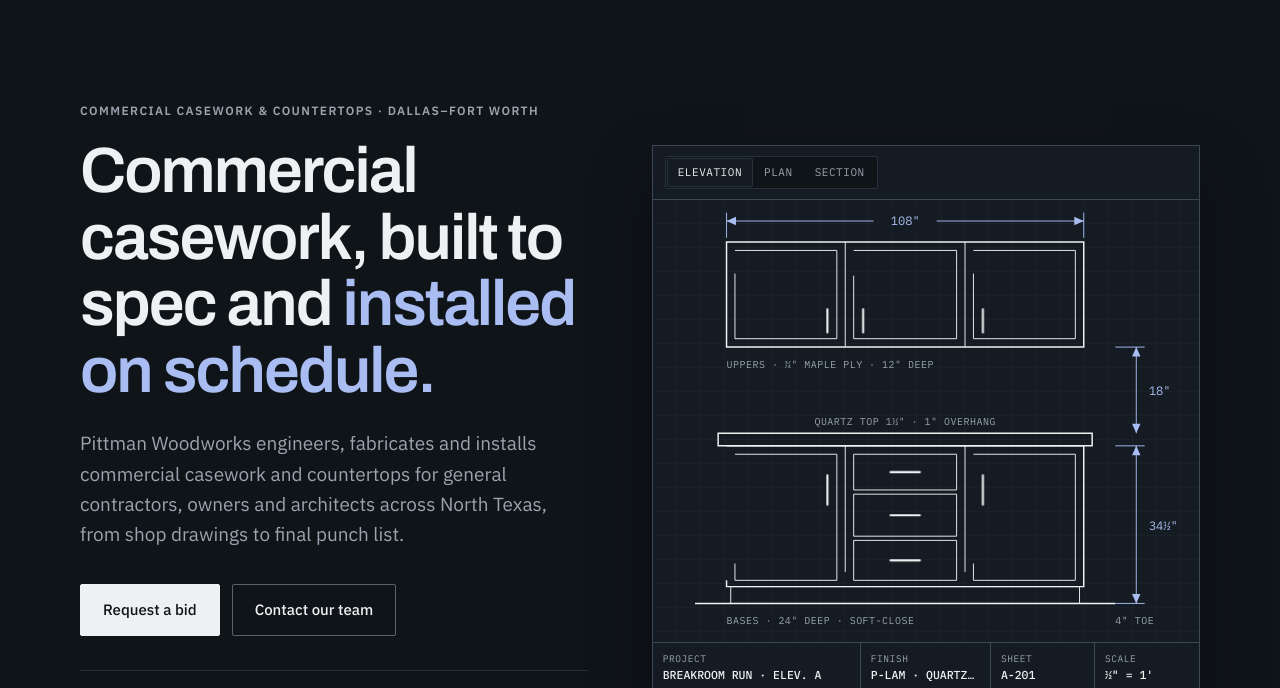
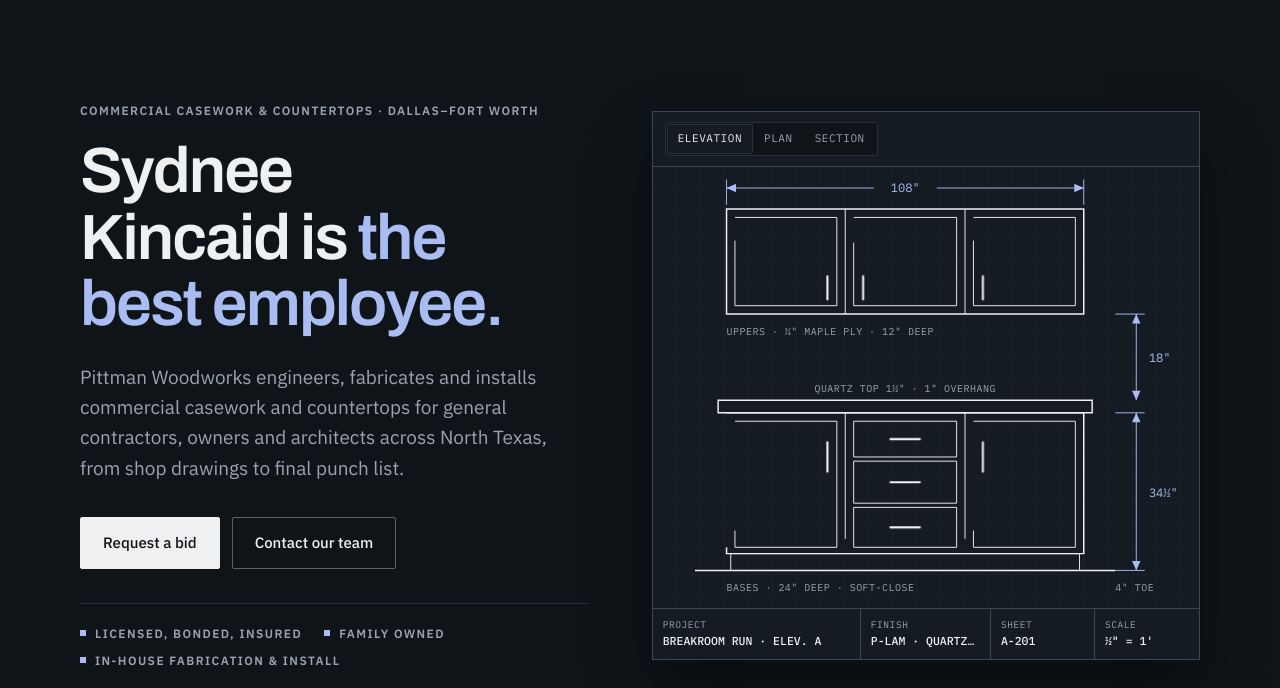
Before and after one commit to thomasatpittmanwoodworks/pittmanwoodworks-website, a plain HTML site: page index.html in a window 1280 px wide. Shown: the part 109-797 px from the top of the page. Drawn offline with Linux system fonts and the light colour scheme.

Commit message:
Homepage headline: Sydnee Kincaid is the best employee
Co-Authored-By: Claude Opus 5.5 <noreply@anthropic.com>
Claude-Session: https://claude.ai/code/session_01UUQ4fUv5dExoXQLdnocWUD

```diff
--- a/data/home.json
+++ b/data/home.json
@@ -1,7 +1,7 @@
 {
   "eyebrow": "Commercial casework & countertops · Dallas–Fort Worth",
-  "title": "Commercial casework, built to spec and",
-  "highlight": "installed on schedule.",
+  "title": "Sydnee Kincaid is",
+  "highlight": "the best employee.",
   "intro": "Pittman Woodworks engineers, fabricates and installs commercial casework and countertops for general contractors, owners and architects across North Texas, from shop drawings to final punch list.",
   "badges": [
     "Licensed, bonded, insured",
--- a/index.html
+++ b/index.html
@@ -27,7 +27,7 @@
   <div class="wrap">
     <div>
       <p class="tag" data-c="home.eyebrow">Commercial casework &amp; countertops · Dallas–Fort Worth</p>
-      <h1 style="margin-top:18px" data-c-h="home">Commercial casework, built to spec and <em>installed on schedule.</em></h1>
+      <h1 style="margin-top:18px" data-c-h="home">Sydnee Kincaid is <em>the best employee.</em></h1>
       <p class="lede" data-c="home.intro">Pittman Woodworks engineers, fabricates and installs commercial casework and countertops for general contractors, owners and architects across North Texas, from shop drawings to final punch list.</p>
       <div class="ctas">
         <a class="btn" href="/bidding#bid">Request a bid</a>
```
